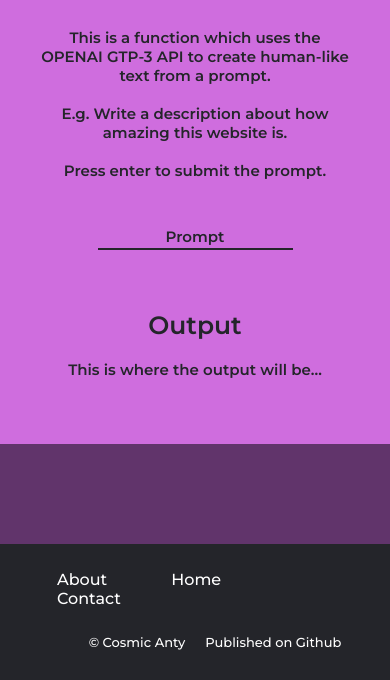
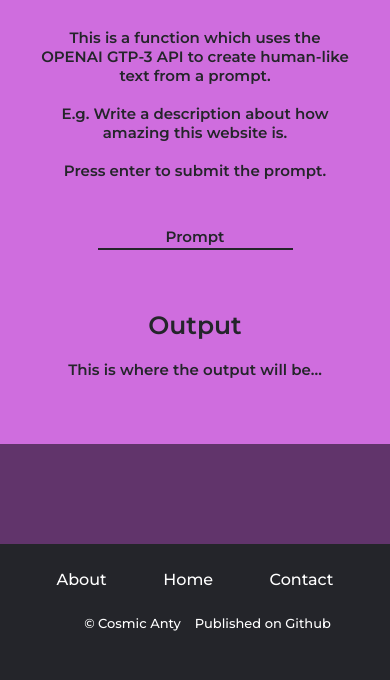
Before and after one commit to alexlostorto/cosmicanty.github.io, a plain HTML site: page index.html in a window 390 px wide. Shown: the part 600-1280 px from the top of the page. Drawn offline with Linux system fonts and the light colour scheme.

Commit message:
Update main.css

```diff
--- a/main.css
+++ b/main.css
@@ -287,9 +287,18 @@ p, li, button {
     list-style: none;
 }
 
+.footer ul{
+    display: flex;
+    justify-content: space-evenly;
+}
+
+.footer-links {
+    width: 100%;
+    padding-left: 0px;
+}
+
 .footer-links li {
-    display: inline-block;
-    padding: 0px 10vw;
+    padding: 0px;
 }
 
 .footer-links li a {
@@ -306,11 +315,11 @@ p, li, button {
 }
 
 .footer {
-    right: 13px;
+    /* right: 13px; */
     display: flex;
     justify-content: center;
     align-items: center;
-    position: relative;
+    /* position: relative; */
     width: 100%;
     background-color: #24252a;
     margin: 10px auto 10px;
@@ -322,6 +331,7 @@ p, li, button {
     list-style: none;
     text-align: center;
     margin: 0 auto 30px;
+    padding-left: 25px;
     justify-content: center;
 }
 
@@ -340,24 +350,21 @@ p, li, button {
 }
 
 @media (max-width: 800px) {
-    .footer-links li {
-        padding: 0px 40px;
-    }
-
     .copyright-footer li {
         padding: 0px 20px;
-        left: -10px;
     }
 }
 
 @media (max-width: 500px) {
-    .footer-links li {
-        padding: 0px 30px;
-    }
-
     .copyright-footer li {
         padding: 0px 10px;
-        left: -10px;
+    }
+}
+
+@media (max-width: 450px) {
+    .copyright-footer li {
+        padding-left: 0px;
+        padding: 0px 7px;
     }
 }
 
```
